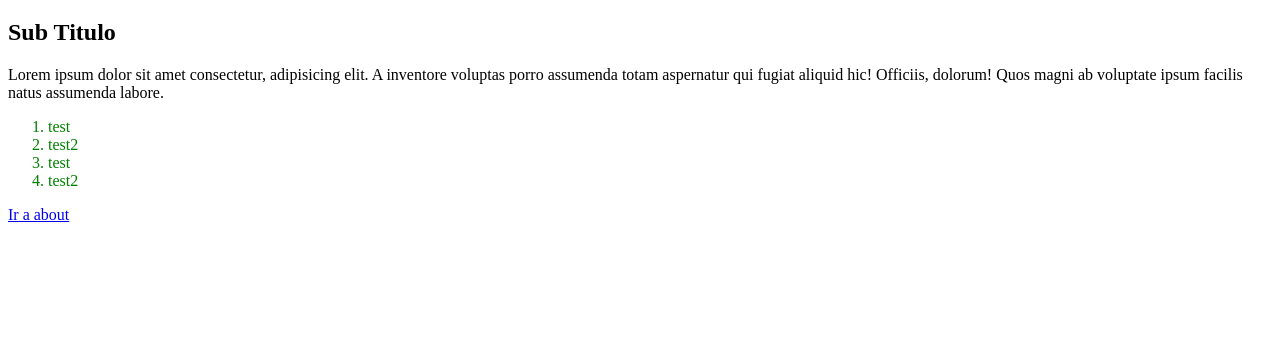
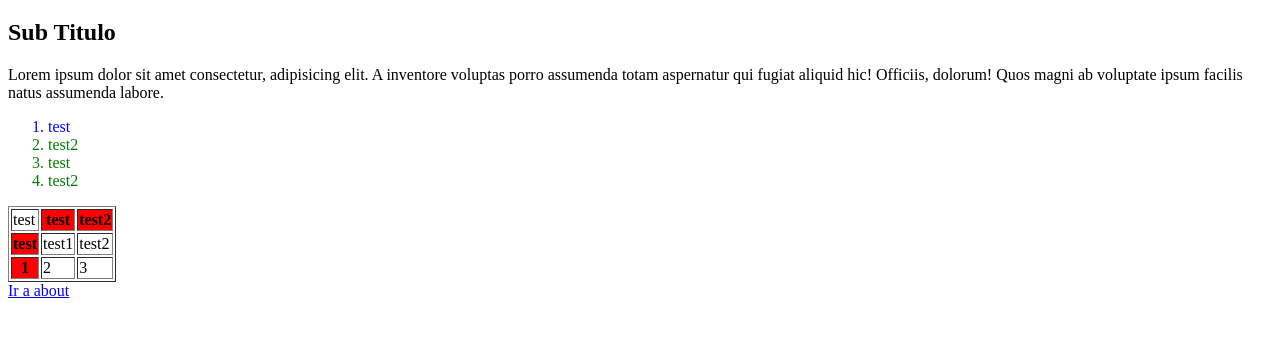
Before and after one commit to jaime-glez/css, a plain HTML site: page index.html in a window 1280 px wide. Shown: the part 61-398 px from the top of the page. Drawn offline with Linux system fonts and the light colour scheme.

Commit message:
Creacion de carpeta css y styles.css

```diff
--- /dev/null
+++ b/css/styles.css
@@ -0,0 +1,8 @@
+
+li{
+    color: green;
+}
+
+th{
+    background-color: red;
+}
--- a/index.html
+++ b/index.html
@@ -4,6 +4,8 @@
     <meta charset="UTF-8">
     <meta name="viewport" content="width=device-width, initial-scale=1.0">
     <title>Pagina principal</title>
+    <link rel="stylesheet" href="css/styles.css">
+
 </head>
 <body>
 
@@ -12,13 +14,35 @@
 
     <p>Lorem ipsum dolor sit amet consectetur, adipisicing elit. A inventore voluptas porro assumenda totam aspernatur qui fugiat aliquid hic! Officiis, dolorum! Quos magni ab voluptate ipsum facilis natus assumenda labore.</p>
 
-    <ol style="color: green;">
-        <li>test</li>
+    <ol>
+        <li style="color: blue;">test</li>
         <li>test2</li>
         <li>test</li>
         <li>test2</li>
     </ol>
 
+    <table border="1">
+        <thead>
+            <tr>
+            <td>test</td>
+            <th>test</th>
+            <th>test2</th>
+            </tr>
+            <tr>
+            <th>test</th>
+            <td>test1</td>
+            <td>test2</td>
+            </tr>
+        </thead>
+        <tbody>
+            <tr>
+                <th>1</th>
+                <td>2</td>
+                <td>3</td>
+            </tr>
+        </tbody>
+    </table>
+
     <a href="about.html"> Ir a about</a>
 
 </body>
--- a/styles.css
+++ /dev/null
@@ -1,3 +0,0 @@
-li{
-    color: red;
-}
```
Also changed, not shown: about.html (+3 -0 lines).
